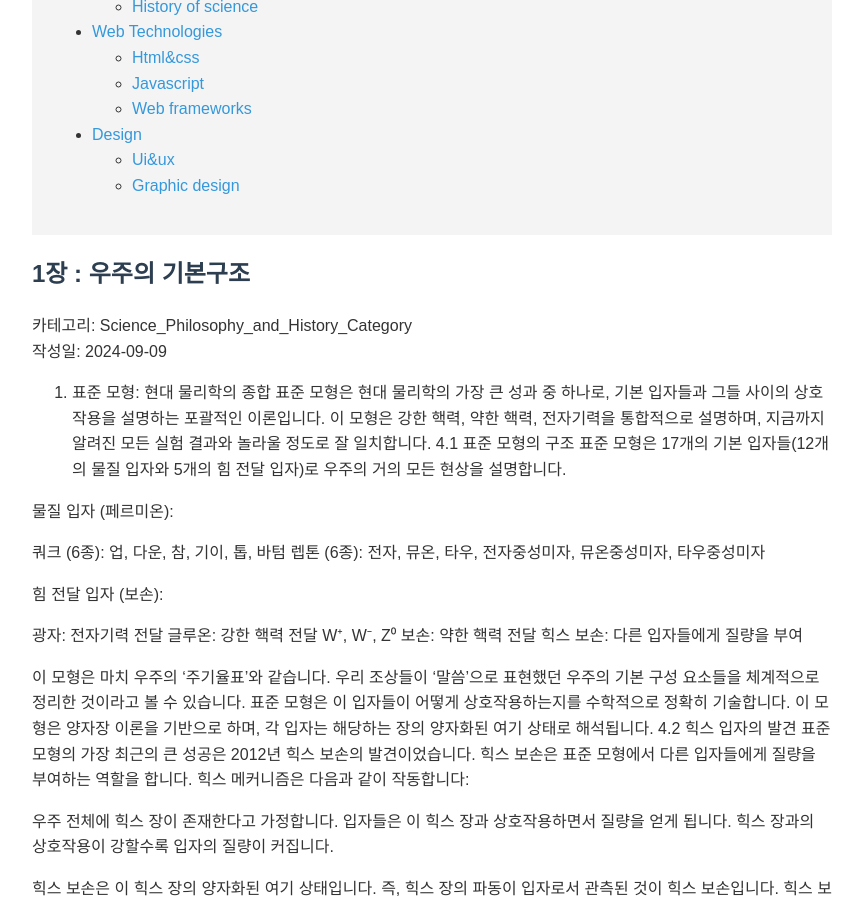
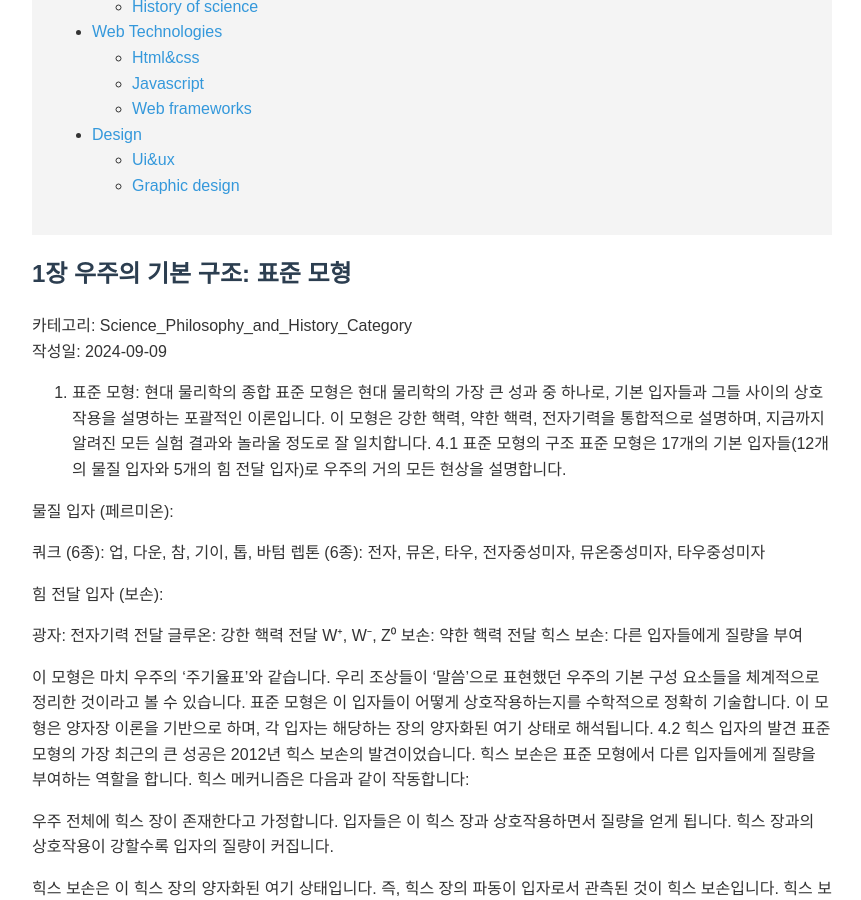
Before and after one commit to allenkang92/allenkang92.github.io, a Jekyll site: the page built from _posts/2024-09-09-1장 : 표준 모형: 현대 물리학의 종합.md, in a window 1280 px wide and 900 px high, scrolled down 1007 px. Shown: the whole window, without its empty margins (208-1069 px from the left). Built offline with Jekyll 4.4.1, drawn with Linux system fonts in a browser that asks for light colours; comment, search, counter and statistics services are not loaded.

Commit message:
파일 이름 변경

```diff
--- a/_posts/2024-09-09-1장 : 표준 모형: 현대 물리학의 종합.md
+++ b/_posts/2024-09-09-1장 : 표준 모형: 현대 물리학의 종합.md
@@ -1,7 +1,7 @@
 ---
 layout: post
-title: "1장 : 우주의 기본구조"
-date: 2024-09-09 10:32:00 +0900
+title: "1장 우주의 기본 구조: 표준 모형"
+date: 2024-09-09 21:54:00 +0900
 categories: Science_Philosophy_and_History_Category
 ---
 
@@ -81,6 +81,8 @@ W⁺, W⁻, Z⁰ 보손: 약한 핵력 전달
 이러한 이론들은 아직 실험적으로 검증되지 않았지만, 우리가 우주의 가장 근본적인 '말씀'을 이해하는 데 한 걸음 더 나아갈 수 있는 가능성을 제시합니다.
 표준 모형은 우리가 우주의 기본 구조를 이해하는 데 큰 진전을 이루게 해주었지만, 동시에 더 깊은 질문들을 제기합니다. 우리는 여전히 우주의 많은 비밀을 풀어야 할 과제를 안고 있습니다. 이러한 도전은 물리학의 발전을 계속 이끌어가고 있으며, 앞으로 더 놀라운 발견들이 우리를 기다리고 있을 것입니다.
 다음 섹션에서는 이러한 기본 입자들과 힘들이 어떻게 우주의 거대한 구조를 형성하는지, 그리고 우주의 진화 과정에 대해 알아보겠습니다.
+
+
 5. 우주의 구조와 진화
 우리가 지금까지 살펴본 기본 입자들과 힘들은 우주의 가장 작은 구성 요소들입니다. 이제 이러한 미시적 구성 요소들이 어떻게 우리가 보는 거대한 우주를 만들어내는지 살펴보겠습니다.
 5.1 빅뱅 이론
```
Also changed, not shown: _posts/2024-09-09-1장 : 우주의 기본구조.md (+2 -1 lines), _posts/2024-09-09-1장 : 입자의 세계.md (+1 -1 lines), _posts/2024-09-09-1장 : 자연계의 4대 힘.md (+1 -1 lines).
